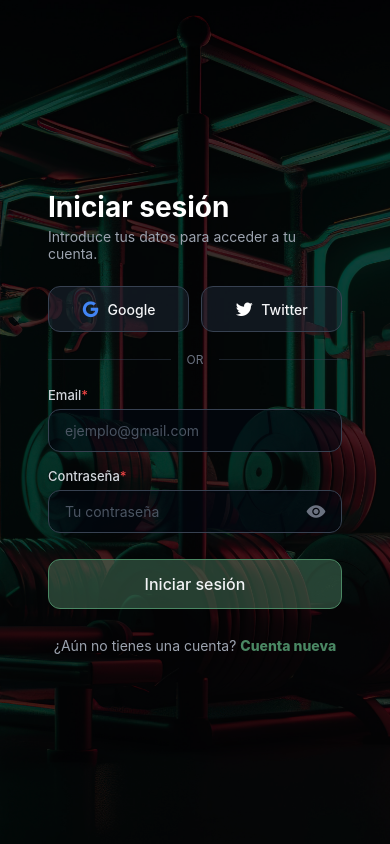
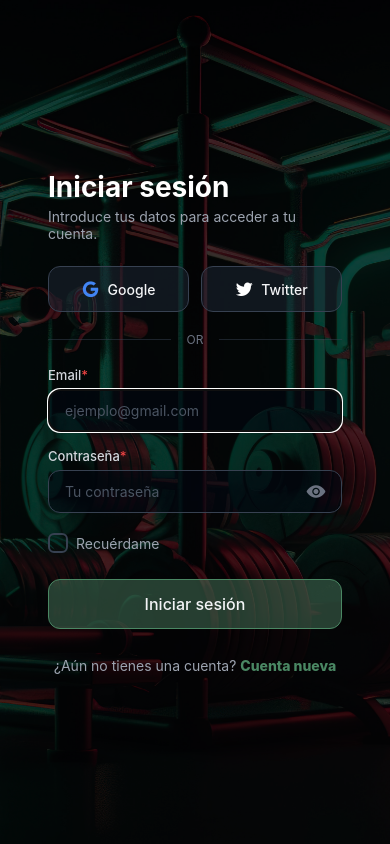
Before and after one commit to GranPatriarca02/FitHub-Connect, a React Native app in the folder mobile/: screen /Home in a window 390 px wide. Built offline with nearby package versions, Linux system fonts and the light colour scheme; no server answers.

Commit message:
fix: Cambios menores en el login a la hora de acceder con ENTER, ahora al ingresar hace auto-focus al primer input

```diff
--- a/mobile/src/screens/AppLayout.jsx
+++ b/mobile/src/screens/AppLayout.jsx
@@ -67,17 +67,22 @@ export default function AppLayout({ children, title, navigation, useHeroPattern
                     color: theme.textBrand
                 };
 
-                setNotificationsList([fixedNotif, ...parsed]);
+                // Filtramos por ID para evitar duplicar el fixedNotif si ya está en parsed
+                const filteredParsed = parsed.filter(n => n.id !== 'fijo-1');
+                setNotificationsList([fixedNotif, ...filteredParsed]);
             } catch (e) {
                 console.error("Error cargando datos en Layout", e);
             }
         };
+
+        // Ejecución inmediata al montar para que al entrar del Login ya aparezcan
         loadData();
 
         // Nuevas notificaciones desde otras pantallas
+        // Mantenemos el interval para que si llega algo mientras navegas, se actualice la lista
         const interval = setInterval(loadData, 3000);
         return () => clearInterval(interval);
-    }, [profileMenuVisible, notificationsVisible]);
+    }, []); // IMPORTANTE: Dejamos esto vacío para que cargue al montar el Layout tras el login
 
     // __ FUNCIÓN CERRAR SESIÓN __
     const handleLogout = async () => {
@@ -225,10 +230,6 @@ export default function AppLayout({ children, title, navigation, useHeroPattern
                             padding: 2,
                             borderRadius: 20,
                             backgroundColor: userData.role === 'PREMIUM' ? '#FFD700' : (userData.role === 'TRAINER' ? theme.brand : 'transparent'),
-                            shadowColor: userData.role === 'PREMIUM' ? '#FFD700' : theme.brand,
-                            shadowOffset: { width: 0, height: 0 },
-                            shadowOpacity: (userData.role === 'PREMIUM' || userData.role === 'TRAINER') ? 0.5 : 0,
-                            shadowRadius: 6,
                         }}>
                             <Image
                                 source={{ uri: 'https://flowbite.com/docs/images/people/profile-picture-5.jpg' }}
--- a/mobile/src/screens/LoginScreen.jsx
+++ b/mobile/src/screens/LoginScreen.jsx
@@ -7,7 +7,7 @@ import AsyncStorage from '@react-native-async-storage/async-storage';
 
 const { width, height } = Dimensions.get('window');
 
-// API_URL: Usando estrictamente tu .env
+// API_URL: .env
 const API_URL = process.env.EXPO_PUBLIC_API_URL;
 
 export default function LoginScreen({ navigation }) {
@@ -17,6 +17,9 @@ export default function LoginScreen({ navigation }) {
   const [cargando, setCargando] = useState(false);
   const [recuerdame, setRecuerdame] = useState(false);
   const [showPassword, setShowPassword] = useState(false);
+
+  // REFERENCIAS
+  const emailRef = useRef(null);
   const passwordRef = useRef(null);
 
   // ___  SISTEMA DE POPUPS (NOTIFICACIONES) ___
@@ -44,6 +47,11 @@ export default function LoginScreen({ navigation }) {
       }
     };
     cargarDatosGuardados();
+
+    // ACTIVACIÓN AUTOMÁTICA DEL TECLADO AL ENTRAR
+    setTimeout(() => {
+      emailRef.current?.focus();
+    }, 500);
   }, []);
 
   // ___ LÓGICA DE POPUP ___
@@ -121,7 +129,7 @@ export default function LoginScreen({ navigation }) {
           )}
 
           <KeyboardAvoidingView behavior={Platform.OS === 'ios' ? 'padding' : 'height'} style={{ flex: 1 }}>
-            <ScrollView contentContainerStyle={{ flexGrow: 1, padding: 20, justifyContent: 'center', alignItems: 'center' }} showsVerticalScrollIndicator={false}>
+            <ScrollView contentContainerStyle={{ flexGrow: 1, padding: 20, justifyContent: 'center', alignItems: 'center' }} showsVerticalScrollIndicator={false} keyboardShouldPersistTaps="handled">
               <View style={{ width: '100%', maxWidth: 420, padding: 28 }}>
 
                 <View style={{ marginBottom: 24 }}>
@@ -155,6 +163,8 @@ export default function LoginScreen({ navigation }) {
                       Email<Text style={{ color: '#ef4444' }}>*</Text>
                     </Text>
                     <TextInput
+                      ref={emailRef}
+                      autoFocus={true}
                       style={{ backgroundColor: 'rgba(3, 7, 18, 0.6)', borderWidth: 1, borderColor: '#374151', borderRadius: 12, paddingHorizontal: 16, paddingVertical: 12, color: 'white' }}
                       placeholder="ejemplo@gmail.com"
                       placeholderTextColor="#4b5563"
@@ -162,7 +172,6 @@ export default function LoginScreen({ navigation }) {
                       onChangeText={(text) => setEmail(text)}
                       autoCapitalize="none"
                       keyboardType="email-address"
-                      // --- CAMBIOS AQUÍ ---
                       returnKeyType="next"
                       onSubmitEditing={() => passwordRef.current?.focus()}
                       blurOnSubmit={false}
@@ -176,16 +185,15 @@ export default function LoginScreen({ navigation }) {
                     </Text>
                     <View style={{ position: 'relative', justifyContent: 'center' }}>
                       <TextInput
-                        ref={passwordRef} // <--- ASIGNAR REFERENCIA
+                        ref={passwordRef}
                         style={{ backgroundColor: 'rgba(3, 7, 18, 0.6)', borderWidth: 1, borderColor: '#374151', borderRadius: 12, paddingHorizontal: 16, paddingVertical: 12, color: 'white', paddingRight: 50 }}
                         placeholder="Tu contraseña"
                         placeholderTextColor="#4b5563"
                         value={password}
                         onChangeText={setPassword}
                         secureTextEntry={!showPassword}
-                        // --- CAMBIOS AQUÍ ---
-                        returnKeyType="go" // En móviles sale "Ir" o "Acceder"
-                        onSubmitEditing={handleEntrar} // Llama a la función de login directamente
+                        returnKeyType="done"
+                        onSubmitEditing={handleEntrar}
                       />
                       <TouchableOpacity onPress={() => setShowPassword(!showPassword)} style={{ position: 'absolute', right: 16 }}>
                         <Ionicons name={showPassword ? "eye-off" : "eye"} size={20} color="#6b7280" />
@@ -193,6 +201,27 @@ export default function LoginScreen({ navigation }) {
                     </View>
                   </View>
 
+                  {/* RECUÉRDAME */}
+                  <View style={{ flexDirection: 'row', alignItems: 'center', justifyContent: 'space-between', marginTop: 4 }}>
+                    <TouchableOpacity
+                      style={{ flexDirection: 'row', alignItems: 'center', gap: 8 }}
+                      onPress={() => setRecuerdame(!recuerdame)}
+                    >
+                      <View style={{
+                        width: 20,
+                        height: 20,
+                        borderRadius: 6,
+                        borderWidth: 2,
+                        borderColor: recuerdame ? '#4A8763' : '#374151',
+                        backgroundColor: recuerdame ? '#4A8763' : 'transparent',
+                        justifyContent: 'center',
+                        alignItems: 'center'
+                      }}>
+                        {recuerdame && <Ionicons name="checkmark" size={14} color="white" />}
+                      </View>
+                      <Text style={{ color: '#9ca3af', fontSize: 14 }}>Recuérdame</Text>
+                    </TouchableOpacity>
+                  </View>
 
                   {/* BOTON INICIAR SESIÓN */}
                   <TouchableOpacity style={{ backgroundColor: '#47765b85', paddingVertical: 14, borderRadius: 12, alignItems: 'center', marginTop: 10, borderWidth: 1, borderColor: '#4A8763' }} onPress={handleEntrar} disabled={cargando}>
```
